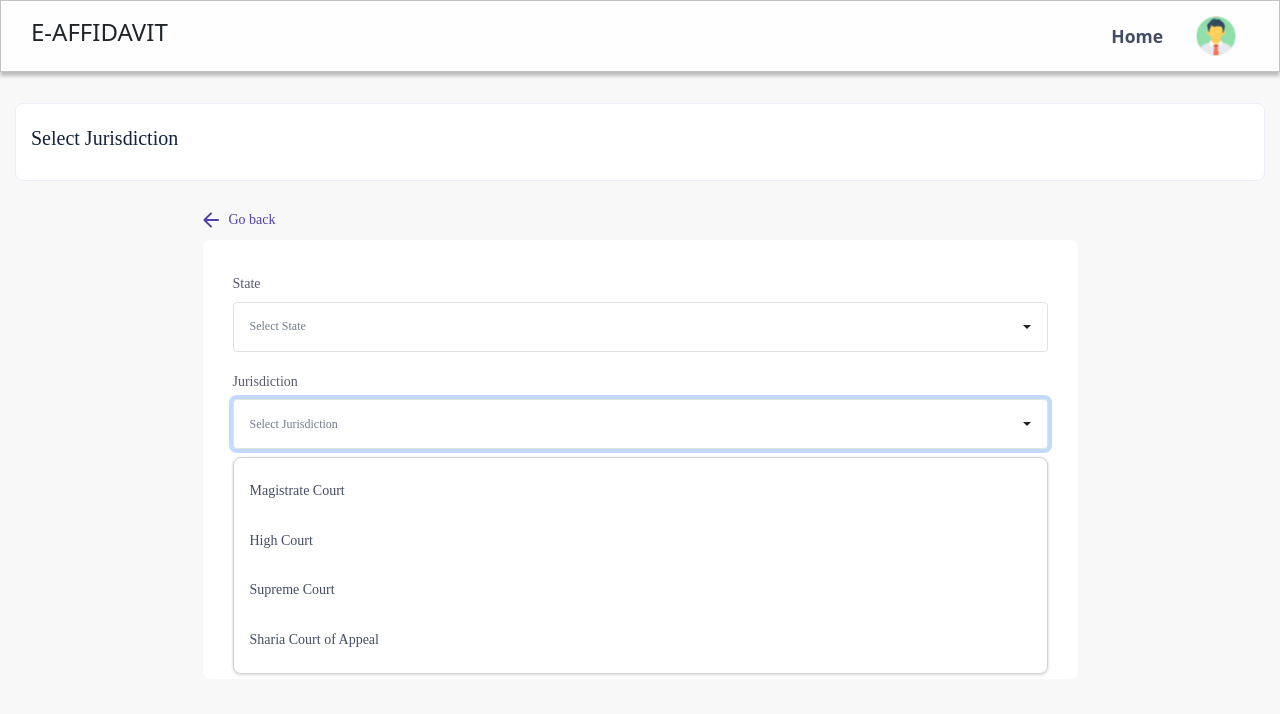
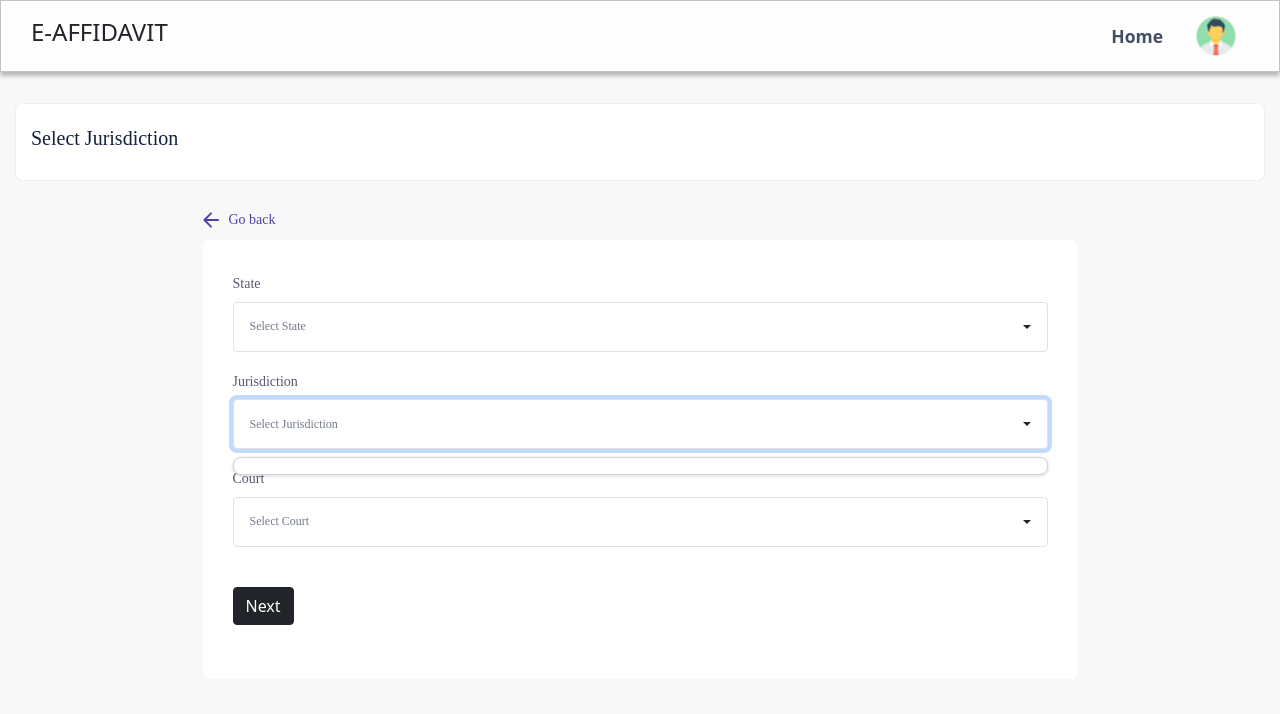
Before and after one commit to AlexanderAdedeji/e-affidavit, a React (Create React App) app: page /selectJusrisdiction/1 in a window 1280 px wide. Both pictures are taken after a click on the button "Select Jurisdiction". Shown: the top 714 px of the page. Built offline with nearby package versions, Linux system fonts and the light colour scheme; a small style sheet from the web is missing.

Commit message:
jurisdiction fix

```diff
--- a/src/Documents/index.jsx
+++ b/src/Documents/index.jsx
@@ -161,7 +161,7 @@ const Documents = () => {
               <button
                 onClick={() =>
                   navigate("/checkout", {
-                    state: { savedDocumentId: documentState.savedDocumentId, price:location.state.price },
+                    state: { savedDocumentId: documentState.savedDocumentId },
                   })
                 }
               >
--- /dev/null
+++ b/src/data.js
@@ -0,0 +1,89 @@
+export const nigeriaCourtsLocations = [
+    { state: "Abia", courtsLocation: "Umuahia" },
+    { state: "Adamawa", courtsLocation: "Yola" },
+    { state: "Akwa Ibom", courtsLocation: "Uyo" },
+    { state: "Anambra", courtsLocation: "Awka" },
+    { state: "Bauchi", courtsLocation: "Bauchi" },
+    { state: "Bayelsa", courtsLocation: "Yenagoa" },
+    { state: "Benue", courtsLocation: "Makurdi" },
+    { state: "Borno", courtsLocation: "Maiduguri" },
+    { state: "Cross River", courtsLocation: "Calabar" },
+    { state: "Delta", courtsLocation: "Asaba" },
+    { state: "Ebonyi", courtsLocation: "Abakaliki" },
+    { state: "Edo", courtsLocation: "Benin City" },
+    { state: "Ekiti", courtsLocation: "Ado-Ekiti" },
+    { state: "Enugu", courtsLocation: "Enugu" },
+    { state: "Gombe", courtsLocation: "Gombe" },
+    { state: "Imo", courtsLocation: "Owerri" },
+    { state: "Jigawa", courtsLocation: "Dutse" },
+    { state: "Kaduna", courtsLocation: "Kaduna" },
+    { state: "Kano", courtsLocation: "Kano" },
+    { state: "Katsina", courtsLocation: "Katsina" },
+    { state: "Kebbi", courtsLocation: "Birnin Kebbi" },
+    { state: "Kogi", courtsLocation: "Lokoja" },
+    { state: "Kwara", courtsLocation: "Ilorin" },
+    { state: "Lagos", courtsLocation: "Ikeja" },
+    { state: "Nasarawa", courtsLocation: "Lafia" },
+    { state: "Niger", courtsLocation: "Minna" },
+    { state: "Ogun", courtsLocation: "Abeokuta" },
+    { state: "Ondo", courtsLocation: "Akure" },
+    { state: "Osun", courtsLocation: "Osogbo" },
+    { state: "Oyo", courtsLocation: "Ibadan" },
+    { state: "Plateau", courtsLocation: "Jos" },
+    { state: "Rivers", courtsLocation: "Port Harcourt" },
+    { state: "Sokoto", courtsLocation: "Sokoto" },
+    { state: "Taraba", courtsLocation: "Jalingo" },
+    { state: "Yobe", courtsLocation: "Damaturu" },
+    { state: "Zamfara", courtsLocation: "Gusau" },
+    { state: "Federal Capital Territory", courtsLocation: "Abuja" }
+];
+export const nigeriaCourts = [
+    { state: "Abia", jurisdictions: ["State High Court", "Federal High Court", "Customary Court of Appeal", "Magistrate Court"] },
+    { state: "Adamawa", jurisdictions: ["State High Court", "Federal High Court", "Sharia Court of Appeal", "Magistrate Court"] },
+    { state: "Akwa Ibom", jurisdictions: ["State High Court", "Federal High Court", "Customary Court of Appeal", "Magistrate Court"] },
+    { state: "Anambra", jurisdictions: ["State High Court", "Federal High Court", "Customary Court of Appeal", "Magistrate Court"] },
+    { state: "Bauchi", jurisdictions: ["State High Court", "Federal High Court", "Sharia Court of Appeal", "Magistrate Court"] },
+    { state: "Bayelsa", jurisdictions: ["State High Court", "Federal High Court", "Customary Court of Appeal", "Magistrate Court"] },
+    { state: "Benue", jurisdictions: ["State High Court", "Federal High Court", "Customary Court of Appeal", "Magistrate Court"] },
+    { state: "Borno", jurisdictions: ["State High Court", "Federal High Court", "Sharia Court of Appeal", "Magistrate Court"] },
+    { state: "Cross River", jurisdictions: ["State High Court", "Federal High Court", "Customary Court of Appeal", "Magistrate Court"] },
+    { state: "Delta", jurisdictions: ["State High Court", "Federal High Court", "Customary Court of Appeal", "Magistrate Court"] },
+    { state: "Ebonyi", jurisdictions: ["State High Court", "Federal High Court", "Customary Court of Appeal", "Magistrate Court"] },
+    { state: "Edo", jurisdictions: ["State High Court", "Federal High Court", "Customary Court of Appeal", "Magistrate Court"] },
+    { state: "Ekiti",  jurisdictions: ["State High Court", "Federal High Court", "Customary Court of Appeal", "Magistrate Court"] },
+{ state: "Enugu", jurisdictions: ["State High Court", "Federal High Court", "Customary Court of Appeal", "Magistrate Court"] },
+{ state: "Gombe", jurisdictions: ["State High Court", "Federal High Court", "Sharia Court of Appeal", "Magistrate Court"] },
+{ state: "Imo", jurisdictions: ["State High Court", "Federal High Court", "Customary Court of Appeal", "Magistrate Court"] },
+{ state: "Jigawa", jurisdictions: ["State High Court", "Federal High Court", "Sharia Court of Appeal", "Magistrate Court"] },
+{ state: "Kaduna", jurisdictions: ["State High Court", "Federal High Court", "Sharia Court of Appeal", "Magistrate Court"] },
+{ state: "Kano", jurisdictions: ["State High Court", "Federal High Court", "Sharia Court of Appeal", "Magistrate Court"] },
+{ state: "Katsina", jurisdictions: ["State High Court", "Federal High Court", "Sharia Court of Appeal", "Magistrate Court"] },
+{ state: "Kebbi", jurisdictions: ["State High Court", "Federal High Court", "Sharia Court of Appeal", "Magistrate Court"] },
+{ state: "Kogi", jurisdictions: ["State High Court", "Federal High Court", "Customary Court of Appeal", "Magistrate Court"] },
+{ state: "Kwara", jurisdictions: ["State High Court", "Federal High Court", "Sharia Court of Appeal", "Magistrate Court"] },
+{ state: "Lagos", jurisdictions: ["State High Court", "Federal High Court", "Customary Court of Appeal", "Magistrate Court"] },
+{ state: "Nasarawa", jurisdictions: ["State High Court", "Federal High Court", "Customary Court of Appeal", "Magistrate Court"] },
+{ state: "Niger", jurisdictions: ["State High Court", "Federal High Court", "Sharia Court of Appeal", "Magistrate Court"] },
+{ state: "Ogun", jurisdictions: ["State High Court", "Federal High Court", "Customary Court of Appeal", "Magistrate Court"] },
+{ state: "Ondo", jurisdictions: ["State High Court", "Federal High Court", "Customary Court of Appeal", "Magistrate Court"] },
+{ state: "Osun", jurisdictions: ["State High Court", "Federal High Court", "Customary Court of Appeal", "Magistrate Court"]},
+{ state: "Oyo", jurisdictions: ["State High Court", "Federal High Court", "Customary Court of Appeal", "Magistrate Court"] },
+{ state: "Plateau", jurisdictions: ["State High Court", "Federal High Court", "Sharia Court of Appeal", "Magistrate Court"] },
+{ state: "Rivers", jurisdictions: ["State High Court", "Federal High Court", "Customary Court of Appeal", "Magistrate Court"] },
+{ state: "Sokoto", jurisdictions: ["State High Court", "Federal High Court", "Sharia Court of Appeal", "Magistrate Court"] },
+{ state: "Taraba", jurisdictions: ["State High Court", "Federal High Court", "Sharia Court of Appeal", "Magistrate Court"] },
+{ state: "Yobe", jurisdictions: ["State High Court", "Federal High Court", "Sharia Court of Appeal", "Magistrate Court"] },
+{ state: "Zamfara", jurisdictions: ["State High Court", "Federal High Court", "Sharia Court of Appeal", "Magistrate Court"] },
+{ state: "Federal Capital Territory", jurisdictions: ["FCT High Court", "Federal High Court", "Customary Court of Appeal of the FCT", "Sharia Court of Appeal of the FCT"] }
+];
+
+export const nigerianStates = [
+    "Abia", "Adamawa", "Akwa Ibom", "Anambra", "Bauchi",
+    "Bayelsa", "Benue", "Borno", "Cross River", "Delta",
+    "Ebonyi", "Edo", "Ekiti", "Enugu", "Gombe",
+    "Imo", "Jigawa", "Kaduna", "Kano", "Katsina",
+    "Kebbi", "Kogi", "Kwara", "Lagos", "Nasarawa",
+    "Niger", "Ogun", "Ondo", "Osun", "Oyo",
+    "Plateau", "Rivers", "Sokoto", "Taraba", "Yobe",
+    "Zamfara", "Federal Capital Territory"
+];
--- a/src/pages/Home/subComponent/TemplateCard.jsx
+++ b/src/pages/Home/subComponent/TemplateCard.jsx
@@ -39,7 +39,7 @@ const TemplateCard = ({ affidavit }) => {
     }).then((result) => {
       if (result.isConfirmed) {
         updateDocumentRef({ name: name, price: price });
-        navigate(`/selectJusrisdiction/documentLoss`, { state: { price: price } });
+        navigate(`/selectJusrisdiction/documentLoss`);
 
       }
     });
--- a/src/pages/Jurisdiction/index.jsx
+++ b/src/pages/Jurisdiction/index.jsx
@@ -20,7 +20,7 @@ const Jurisdiction = () => {
         jurisdictionState={jurisdictionState}
         setJurisdictionState={setJurisdictionState}
         id={id}
-        price={location?.state?.price}
+
       />
 
     </div>
--- a/src/pages/Jurisdiction/layout/JurisdictionLayout.jsx
+++ b/src/pages/Jurisdiction/layout/JurisdictionLayout.jsx
@@ -22,7 +22,7 @@ const JurisdictionLayout = ({
           jurisdictionState={jurisdictionState}
           setJurisdictionState={setJurisdictionState}
           id={id}
-          price={price}
+
 
         />
       </div>
--- a/src/pages/Jurisdiction/subComponent/SelectJurisdiction.jsx
+++ b/src/pages/Jurisdiction/subComponent/SelectJurisdiction.jsx
@@ -2,6 +2,8 @@ import { useNavigate, Link } from "react-router-dom";
 import { DropdownToggle, DropdownMenu, DropdownItem } from "reactstrap";
 import SelectDropDown from "../../../component/SelectDropdown";
 import Back from "../../../assets/images/back.svg";
+
+import {nigerianStates,nigeriaCourtsLocations, nigeriaCourts } from '../../../data'
 
 const SelectJurisdiction = ({
   id,
@@ -12,14 +14,14 @@ const SelectJurisdiction = ({
 }) => {
   const navigate = useNavigate();
 
-  const nigerianStates = [
-    "Lagos", "Ondo", "Osun", "Imo", "Delta",
-    "Abuja FCT", "Kano", "Kaduna", "Rivers", "Oyo",
-    "Anambra", "Enugu", "Edo", "Akwa Ibom", "Kogi",
-    "Adamawa", "Bauchi", "Borno", "Gombe", "Jigawa",
-    "Katsina", "Kebbi", "Nasarawa", "Niger", "Plateau",
-    "Sokoto", "Taraba", "Yobe", "Zamfara"
-];
+
+  console.log({"courts": nigeriaCourts.length, "state":nigerianStates.length,"locations":nigeriaCourtsLocations.length})
+  const filteredCourtLocations = nigeriaCourtsLocations.filter(court => court.state === jurisdictionState.state);
+  const filteredCourts = nigeriaCourts.filter(court => court.state === jurisdictionState.state);
+
+
+  console.log({filteredCourtLocations,filteredCourts})
+
 
 
 const courtsInNigeria = [
@@ -89,17 +91,17 @@ const courtsInNigeria = [
               </span>
             </DropdownToggle>
             <DropdownMenu className="dropdown-container">
-              {courtsInNigeria.map((city, idx) => (
+              {filteredCourtLocations.map((court, idx) => (
                 <DropdownItem
                   key={idx}
                   onClick={() =>
                     setJurisdictionState((prevState) => ({
                       ...prevState,
-                      jurisdiction: city,
+                      jurisdiction: court.courtsLocation,
                     }))
                   }
                 >
-                  {city}
+                  {court.courtsLocation}
                 </DropdownItem>
               ))}
             </DropdownMenu>
@@ -123,7 +125,7 @@ const courtsInNigeria = [
               </span>
             </DropdownToggle>
             <DropdownMenu className="dropdown-container">
-              {courtsInNigeria.map(
+              {filteredCourts[0]?.jurisdictions.map(
                 (court, idx) => (
                   <DropdownItem
                     key={idx}
@@ -146,7 +148,7 @@ const courtsInNigeria = [
           <button
             onClick={() => {
               navigate(`/document/${id}`, {
-                state: { ...jurisdictionState, id, price },
+                state: { ...jurisdictionState, id },
               });
             }}
             className="btn btn-dark my-4"
--- a/src/pages/Payment/index.jsx
+++ b/src/pages/Payment/index.jsx
@@ -3,7 +3,6 @@ import PaystackPop from "@paystack/inline-js";
 import { useLocation } from "react-router-dom";
 
 const Payment = ({ user, documentState, payForDocument, btnLoader, amount }) => {
-  console.log({documentState})
   const location = useLocation()
 
   console.log(location)
```
